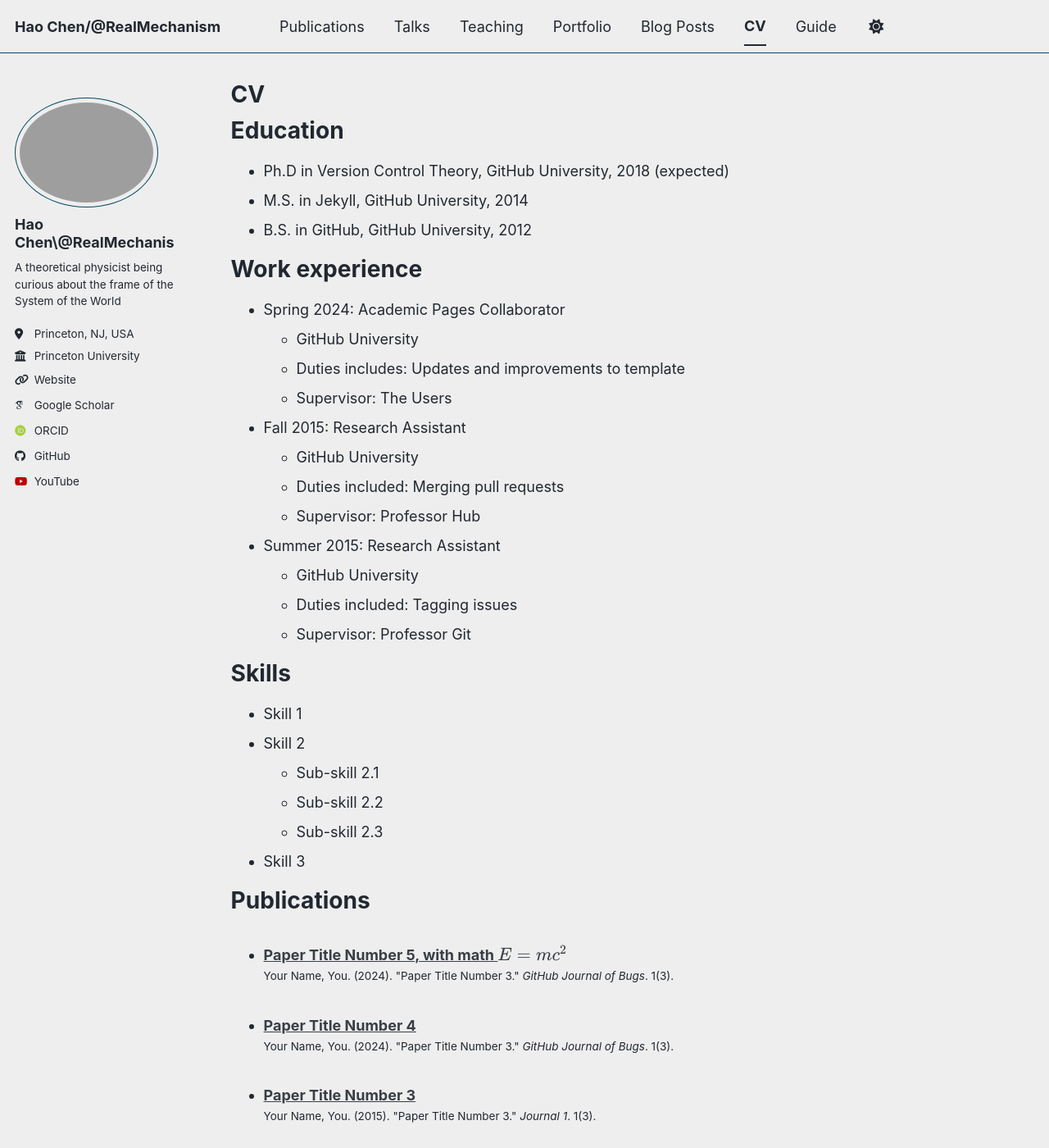
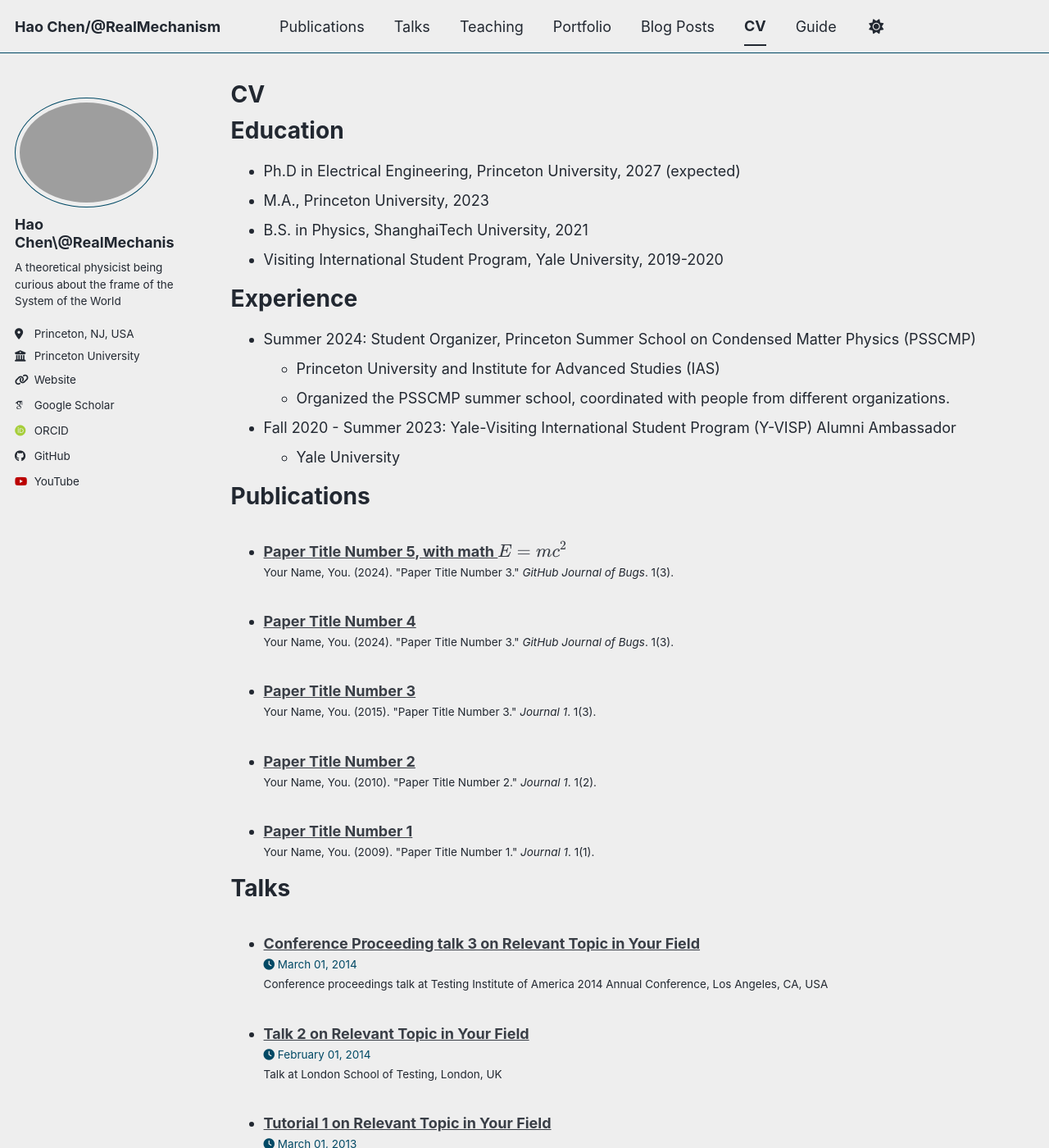
Before and after one commit to HCPrince/HCPrince.github.io, a Jekyll site: the page built from _pages/cv.md, in a window 1280 px wide and 1400 px high. Shown: the whole window at 82% size. Built offline with Jekyll 4.4.1, drawn with Linux system fonts in a browser that asks for light colours; some web fonts are replaced; a script bundle is joined from its source files by our own code; library files that are not in the unit come from our copies.

Commit message:
Revise CV with updated education and experience

```diff
--- a/_pages/cv.md
+++ b/_pages/cv.md
@@ -11,35 +11,19 @@
 
 Education
 ======
-* Ph.D in Version Control Theory, GitHub University, 2018 (expected)
-* M.S. in Jekyll, GitHub University, 2014
-* B.S. in GitHub, GitHub University, 2012
+* Ph.D in Electrical Engineering, Princeton University, 2027 (expected)
+* M.A., Princeton University, 2023
+* B.S. in Physics, ShanghaiTech University, 2021
+* Visiting International Student Program, Yale University, 2019-2020
 
-Work experience
+Experience
 ======
-* Spring 2024: Academic Pages Collaborator
-  * GitHub University
-  * Duties includes: Updates and improvements to template
-  * Supervisor: The Users
+* Summer 2024: Student Organizer, Princeton Summer School on Condensed Matter Physics (PSSCMP)
+  * Princeton University and Institute for Advanced Studies (IAS)
+  * Organized the PSSCMP summer school, coordinated with people from different organizations.
 
-* Fall 2015: Research Assistant
-  * GitHub University
-  * Duties included: Merging pull requests
-  * Supervisor: Professor Hub
-
-* Summer 2015: Research Assistant
-  * GitHub University
-  * Duties included: Tagging issues
-  * Supervisor: Professor Git
-
-Skills
-======
-* Skill 1
-* Skill 2
-  * Sub-skill 2.1
-  * Sub-skill 2.2
-  * Sub-skill 2.3
-* Skill 3
+* Fall 2020 - Summer 2023: Yale-Visiting International Student Program (Y-VISP) Alumni Ambassador
+  * Yale University
 
 Publications
 ======
```
